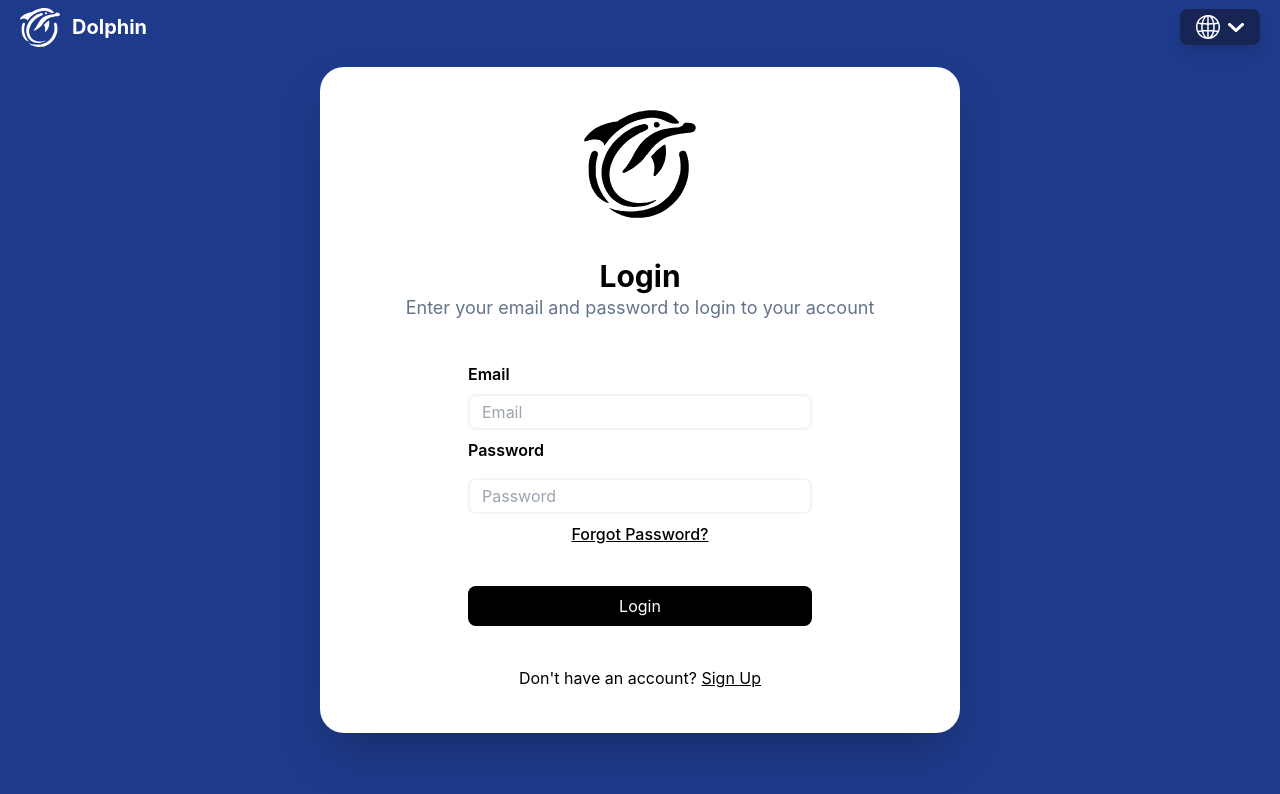
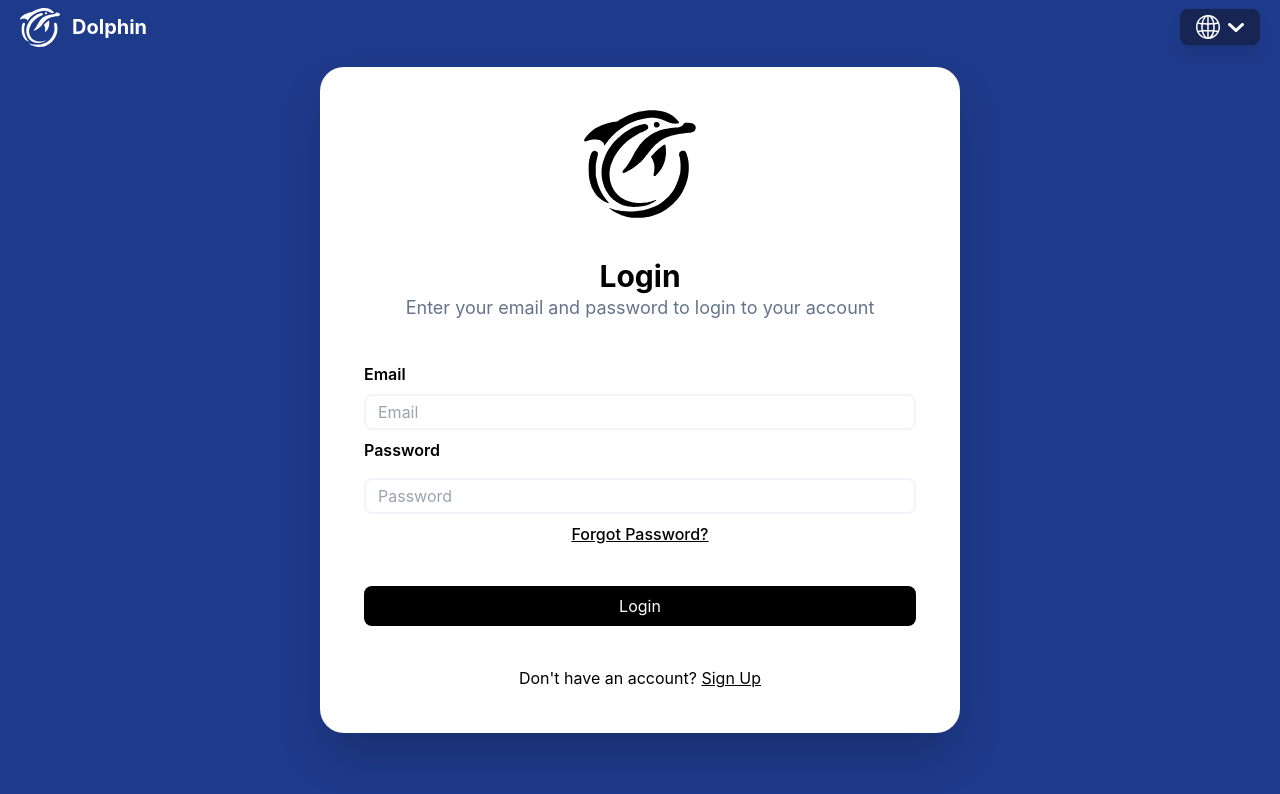
Before and after one commit to hsm-gustavo/Dolphin_front, a React (Create React App) app: page /login in a window 1280 px wide. Shown: the top 794 px of the page. Built offline with nearby package versions, Linux system fonts and the light colour scheme.

Commit message:
fix: removed unnused import and changed from flex to grid

```diff
--- a/src/routes/Login.js
+++ b/src/routes/Login.js
@@ -1,4 +1,3 @@
-import { useState } from "react";
 import { useTranslation } from "react-i18next";
 import logo from "../assets/logo.svg";
 import { Link } from "react-router-dom";
@@ -50,12 +49,15 @@ const Login = () => {
   return (
     <div className="flex h-screen flex-col items-center justify-center bg-blue-900">
       <div className="flex h-full w-full flex-col items-center justify-center bg-white px-5 text-center shadow-2xl sm:h-5/6 md:w-6/12 md:rounded-3xl">
-        <img src={logo} alt="logo" className="w-28 " />
+        <img src={logo} alt="logo" className="w-28" />
         <div className="my-10 flex flex-col items-center justify-center">
           <h1 className="text-3xl font-bold">{t("login.login")}</h1>
           <p className="text-lg text-slate-500">{t("login.msg")}</p>
         </div>
-        <form className="flex flex-col" onSubmit={(e) => handleSubmit(e)}>
+        <form
+          className="grid w-full grid-flow-row px-6"
+          onSubmit={(e) => handleSubmit(e)}
+        >
           <Input
             classNameLabel={["text-left", "font-semibold"]}
             htmlFor={"username"}
@@ -71,7 +73,7 @@ const Login = () => {
               "border-slate-100",
               "px-3",
               "py-1",
-              "pr-20",
+              "col-span-2",
               "focus:outline-none",
               "focus:ring-2",
               "focus:ring-slate-400",
@@ -92,21 +94,21 @@ const Login = () => {
               "border-slate-100",
               "px-3",
               "py-1",
-              "pr-20",
+              "col-span-2",
               "focus:outline-none",
               "focus:ring-2",
               "focus:ring-slate-400",
             ]}
           />
-          <Link to={123} className="font-medium underline">
+          <Link to={123} className="col-span-2 font-medium underline">
             {t("login.forgot")}
           </Link>
           <input
             type="submit"
             value={t("login.login")}
-            className="my-10 rounded-lg bg-black py-2 text-white hover:bg-slate-900"
+            className="col-span-2 my-10 rounded-lg bg-black py-2 text-white hover:bg-slate-900"
           />
-          <p>
+          <p className="col-span-2">
             {t("login.acc")}{" "}
             <Link to={"/signup"} className="underline">
               {t("login.signup")}
```
